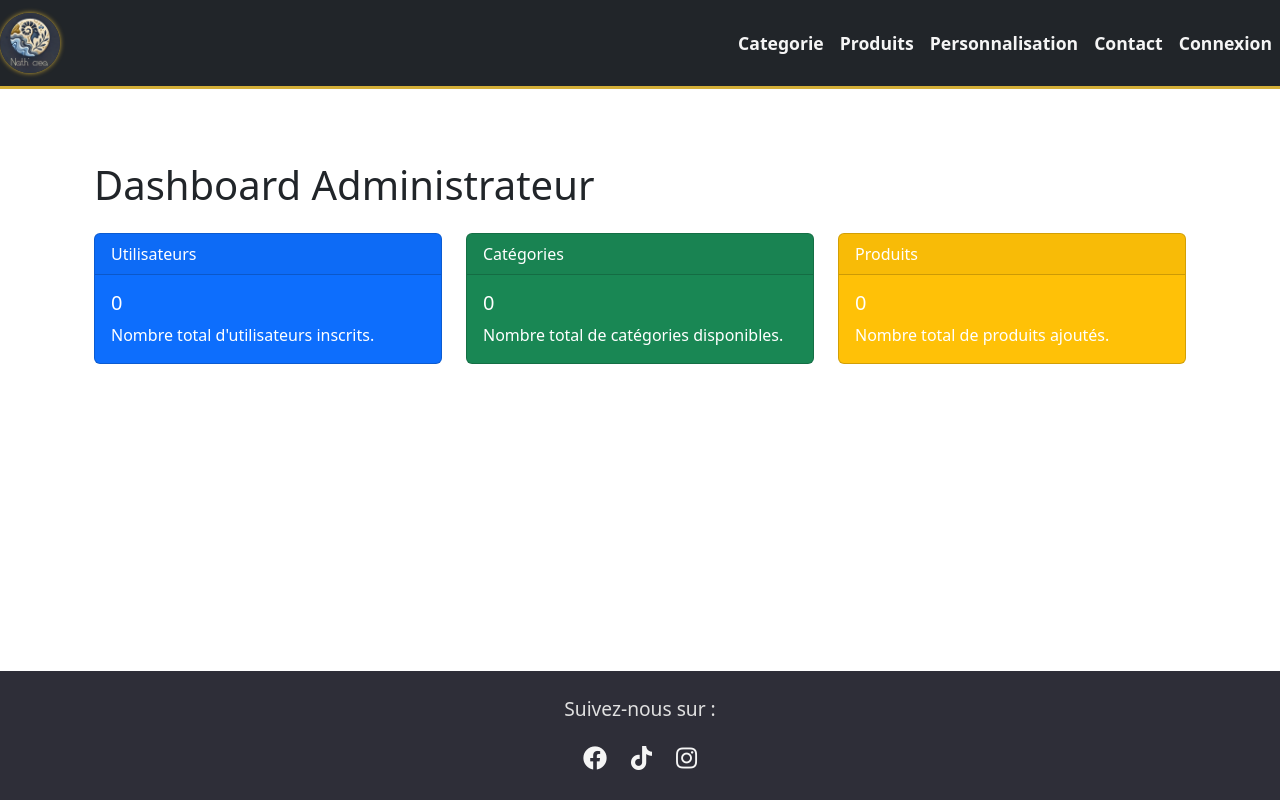
After one commit to MrLeoufff/nathcrea, a Symfony app: template templates/admin_dashboard/index.html.twig in a window 1280 px wide. The commit adds this page. Run offline with Twig, Linux system fonts and the light colour scheme; the template is opened without the code that fills it, so the values that code supplies are empty; some libraries are stand-ins or nearby versions.

Commit message:
add dashboard

```diff
--- /dev/null
+++ b/templates/admin_dashboard/index.html.twig
@@ -0,0 +1,39 @@
+{% extends 'base.html.twig' %}
+
+{% block title %}Dashboard Admin{% endblock %}
+
+{% block body %}
+    <div class="container mt-4">
+        <h1 class="mb-4">Dashboard Administrateur</h1>
+
+        <div class="row">
+            <div class="col-md-4">
+                <div class="card text-white bg-primary mb-3">
+                    <div class="card-header">Utilisateurs</div>
+                    <div class="card-body">
+                        <h5 class="card-title">{{ users|length }}</h5>
+                        <p class="card-text">Nombre total d'utilisateurs inscrits.</p>
+                    </div>
+                </div>
+            </div>
+            <div class="col-md-4">
+                <div class="card text-white bg-success mb-3">
+                    <div class="card-header">Catégories</div>
+                    <div class="card-body">
+                        <h5 class="card-title">{{ categories|length }}</h5>
+                        <p class="card-text">Nombre total de catégories disponibles.</p>
+                    </div>
+                </div>
+            </div>
+            <div class="col-md-4">
+                <div class="card text-white bg-warning mb-3">
+                    <div class="card-header">Produits</div>
+                    <div class="card-body">
+                        <h5 class="card-title">{{ products|length }}</h5>
+                        <p class="card-text">Nombre total de produits ajoutés.</p>
+                    </div>
+                </div>
+            </div>
+        </div>
+    </div>
+{% endblock %}
--- a/templates/base.html.twig
+++ b/templates/base.html.twig
@@ -42,6 +42,11 @@
                     <a class="nav-link" href="{{ path('app_login') }}">Connexion</a>
                 </li>
             {% endif %}
+            {% if app.user and 'ROLE_ADMIN' in app.user.roles %}
+                <li class="nav-item">
+                    <a class="nav-link" href="{{ path('admin_dashboard') }}">Dashboard Admin</a>
+                </li>
+            {% endif %}
         </ul>
     </div>
 </nav>
```
Also changed, not shown: src/Controller/AdminDashboardController.php (added, +36 -0 lines), src/Repository/CategoryRepository.php (+13 -0 lines), src/Repository/ProductRepository.php (+10 -0 lines), public/images/6746448540be3.jpg (added).
